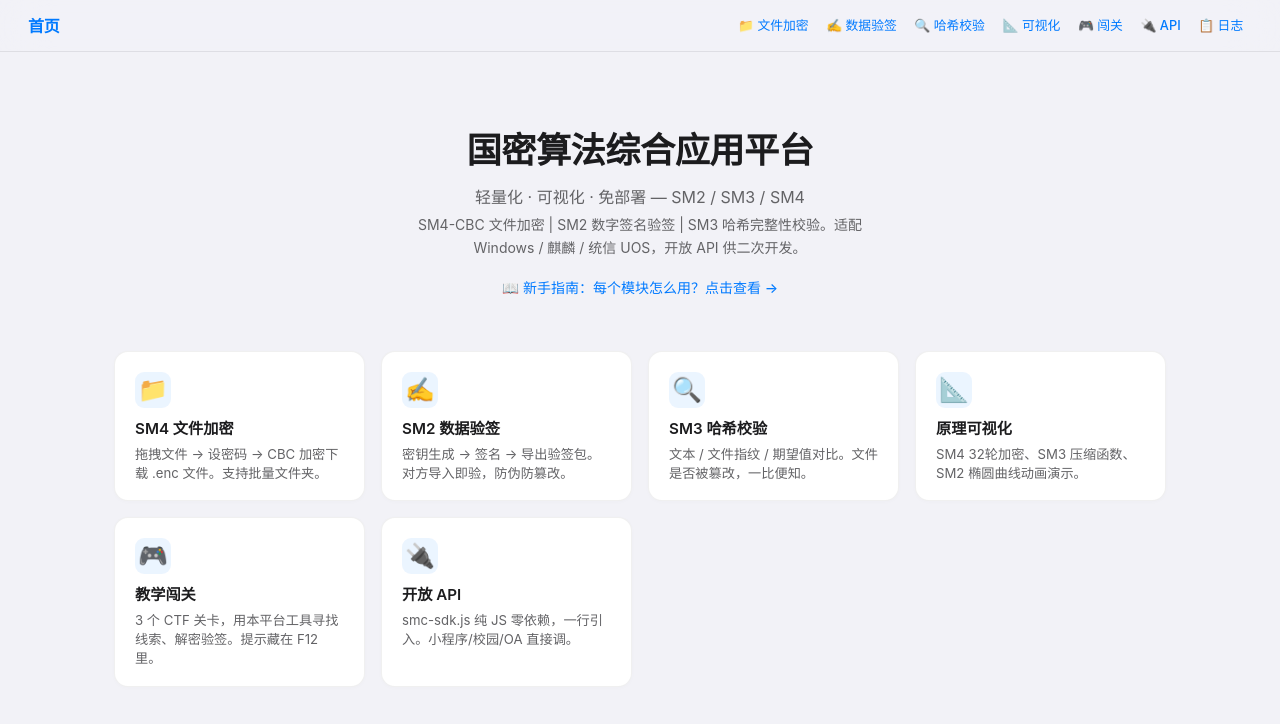
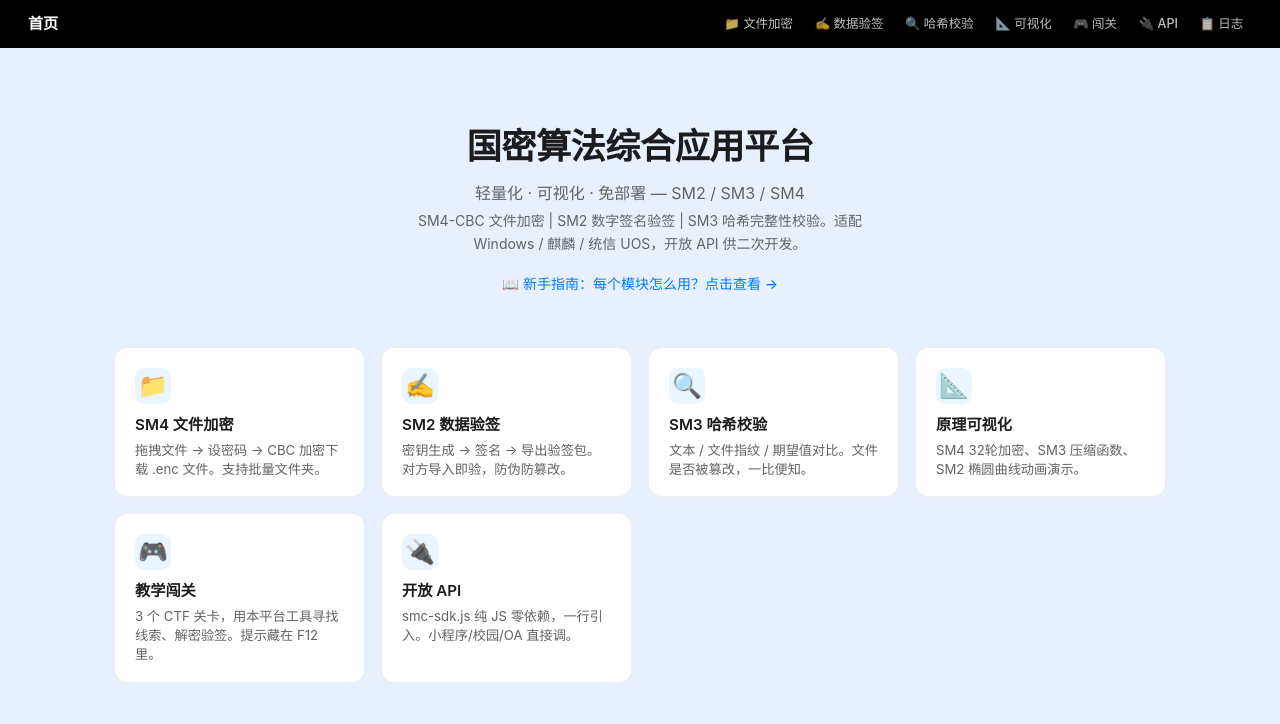
Before and after one commit to ljtatm5-crypto/smx, a Vue app in the folder crypto-platform/: page / in a window 1280 px wide. Shown: the top 724 px of the page. Built offline with nearby package versions, Linux system fonts and the light colour scheme.

Commit message:
style: 淡蓝底色+黑色导航栏+白色导航字体

```diff
--- a/crypto-platform/src/assets/main.css
+++ b/crypto-platform/src/assets/main.css
@@ -5,7 +5,7 @@
 }
 
 :root {
-  --bg: #f2f2f7;
+  --bg: #e8f0fe;
   --bg2: #ffffff;
   --bg3: #f8f8fc;
   --text: #1c1c1e;
@@ -39,38 +39,35 @@ body {
   align-items: center;
   justify-content: space-between;
   padding: 0 1.75rem;
-  height: 52px;
-  background: rgba(242, 242, 247, 0.72);
-  border-bottom: 0.5px solid rgba(0,0,0,0.08);
-  backdrop-filter: blur(24px) saturate(180%);
-  -webkit-backdrop-filter: blur(24px) saturate(180%);
+  height: 48px;
+  background: #000;
   position: sticky;
   top: 0;
   z-index: 100;
 }
 
 .logo {
-  font-size: 1rem;
+  font-size: 0.95rem;
   font-weight: 600;
-  color: var(--accent);
+  color: #fff;
   text-decoration: none;
   letter-spacing: -0.2px;
 }
 
-.nav-links { display: flex; gap: 0; }
+.nav-links { display: flex; gap: 0.25rem; }
 
 .nav-links a {
-  color: var(--accent);
+  color: rgba(255,255,255,0.75);
   text-decoration: none;
-  font-size: 0.8rem;
+  font-size: 0.78rem;
   padding: 0.3rem 0.55rem;
   border-radius: 6px;
-  transition: background 0.15s;
+  transition: all 0.15s;
   font-weight: 500;
 }
 
-.nav-links a:hover { background: rgba(0,122,255,0.06); }
-.nav-links a.router-link-active { background: rgba(0,122,255,0.1); font-weight: 600; }
+.nav-links a:hover { color: #fff; background: rgba(255,255,255,0.1); }
+.nav-links a.router-link-active { color: #fff; background: rgba(255,255,255,0.15); font-weight: 600; }
 
 /* ===== Main ===== */
 .main-content {
```
Also changed, not shown: crypto-platform/App.vue (added, +17 -0 lines), crypto-platform/HomeView.vue (added, +37 -0 lines), 16 other files (tests, documents, lock files or other folders).
